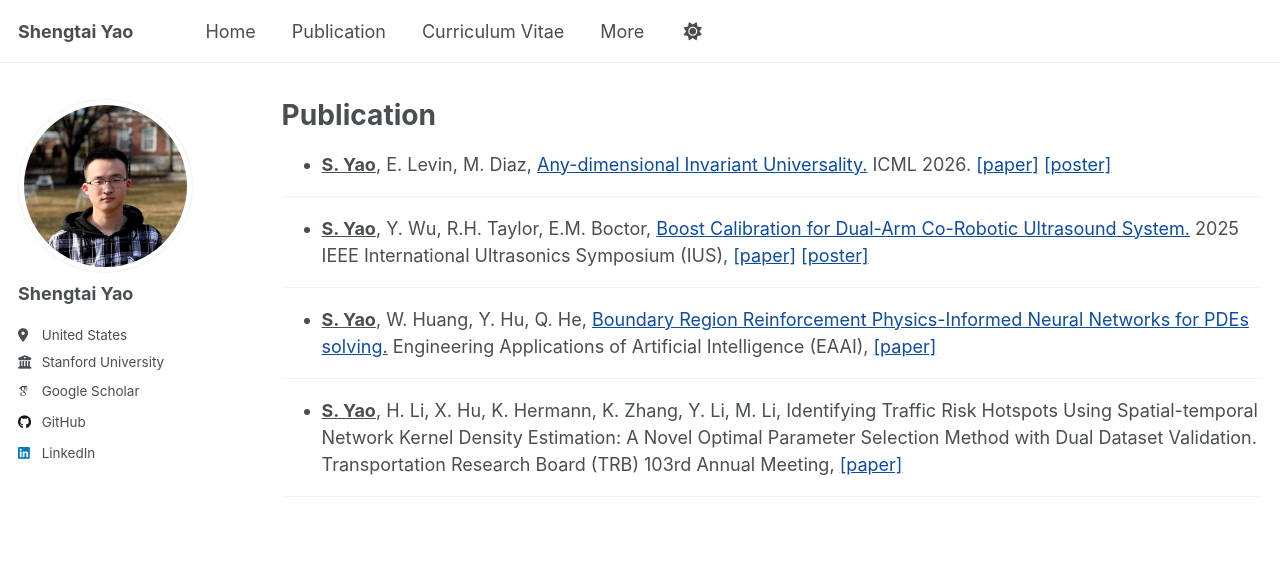
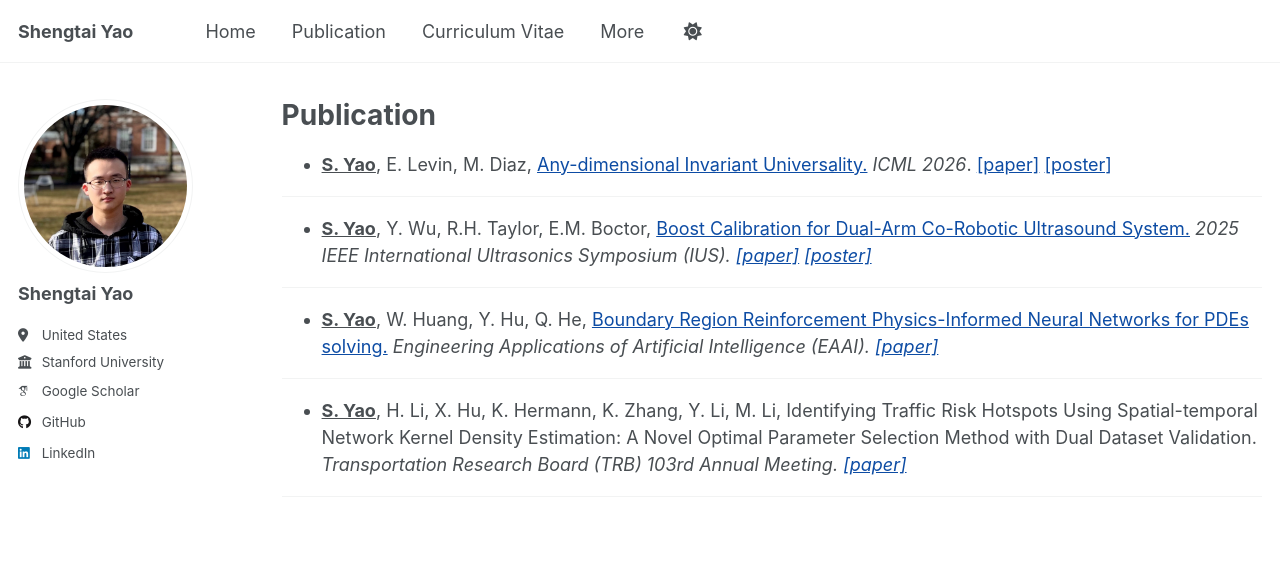
Before and after one commit to Yaoshengtai/Yaoshengtai.github.io, a Jekyll site: the page built from _pages/research.md, in a window 1280 px wide. Shown: the top 564 px of the page. Built offline with Jekyll 4.4.1, drawn with Linux system fonts in a browser that asks for light colours; some web fonts are replaced.

Commit message:
Update research.md

```diff
--- a/_pages/research.md
+++ b/_pages/research.md
@@ -7,19 +7,19 @@ author_profile: true
 ---
 
 
-  - <span style="font-weight:bold; text-decoration:underline;">S. Yao</span>, E. Levin, M. Diaz, [Any-dimensional Invariant Universality.](https://arxiv.org/abs/2605.23156) ICML 2026.  [\[paper\]](/files/paper/Any_dimensional_invariant_universality.pdf) [\[poster\]](/files/poster/Poster_anydim_inv.pdf)
+  - <span style="font-weight:bold; text-decoration:underline;">S. Yao</span>, E. Levin, M. Diaz, [Any-dimensional Invariant Universality.](https://arxiv.org/abs/2605.23156) <em>ICML 2026</em>.  [\[paper\]](/files/paper/Any_dimensional_invariant_universality.pdf) [\[poster\]](/files/poster/Poster_anydim_inv.pdf)
 
 
 ---
 
-  - <span style="font-weight:bold; text-decoration:underline;">S. Yao</span>, Y. Wu, R.H. Taylor, E.M. Boctor, [Boost Calibration for Dual-Arm Co-Robotic Ultrasound System.](https://ieeexplore.ieee.org/document/11201326) 2025 IEEE International Ultrasonics Symposium (IUS),   [\[paper\]](/files/paper/Boost_Calibration_final.pdf) [\[poster\]](/files/poster/Poster_boost_cali.pdf)
+  - <span style="font-weight:bold; text-decoration:underline;">S. Yao</span>, Y. Wu, R.H. Taylor, E.M. Boctor, [Boost Calibration for Dual-Arm Co-Robotic Ultrasound System.](https://ieeexplore.ieee.org/document/11201326) <em>2025 IEEE International Ultrasonics Symposium (IUS)<em>.   [\[paper\]](/files/paper/Boost_Calibration_final.pdf) [\[poster\]](/files/poster/Poster_boost_cali.pdf)
 
 ---
 
-  - <span style="font-weight:bold; text-decoration:underline;">S. Yao</span>, W. Huang, Y. Hu, Q. He, [Boundary Region Reinforcement Physics-Informed Neural Networks for PDEs solving.](https://www.sciencedirect.com/science/article/pii/S0952197626014636?ref=pdf_download&fr=RR-5&rr=a043d3561d05aa73) Engineering Applications of Artificial Intelligence (EAAI), [\[paper\]](/files/paper/BRR_PINN_final.pdf)
+  - <span style="font-weight:bold; text-decoration:underline;">S. Yao</span>, W. Huang, Y. Hu, Q. He, [Boundary Region Reinforcement Physics-Informed Neural Networks for PDEs solving.](https://www.sciencedirect.com/science/article/pii/S0952197626014636?ref=pdf_download&fr=RR-5&rr=a043d3561d05aa73) <em>Engineering Applications of Artificial Intelligence (EAAI)<em>. [\[paper\]](/files/paper/BRR_PINN_final.pdf)
 
 ---
 
-  - <span style="font-weight:bold; text-decoration:underline;">S. Yao</span>, H. Li, X. Hu, K. Hermann, K. Zhang, Y. Li, M. Li, Identifying Traffic Risk Hotspots Using Spatial-temporal Network Kernel Density Estimation: A Novel Optimal Parameter Selection Method with Dual Dataset Validation. Transportation Research Board (TRB) 103rd Annual Meeting, [\[paper\]](/files/paper/ST_NKDE_TRB.pdf)
+  - <span style="font-weight:bold; text-decoration:underline;">S. Yao</span>, H. Li, X. Hu, K. Hermann, K. Zhang, Y. Li, M. Li, Identifying Traffic Risk Hotspots Using Spatial-temporal Network Kernel Density Estimation: A Novel Optimal Parameter Selection Method with Dual Dataset Validation. <em>Transportation Research Board (TRB) 103rd Annual Meeting<em>. [\[paper\]](/files/paper/ST_NKDE_TRB.pdf)
 
 ---
```
